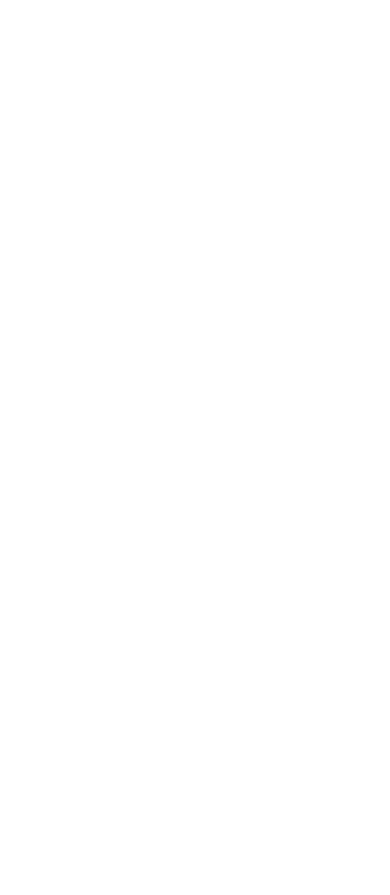
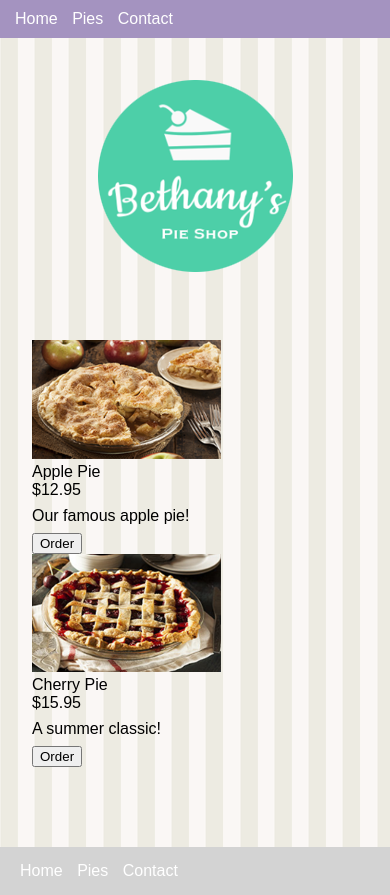
Before and after one commit to Neil1977/html-css-javascript-getting-started-start, a plain HTML site: page pies.html in a window 390 px wide. Before the commit the page ends 844 px from the top, so only its background shows below. Drawn offline with Linux system fonts and the light colour scheme.

Commit message:
responsive colums next

```diff
--- a/pies.html
+++ b/pies.html
@@ -0,0 +1,53 @@
+<!DOCTYPE html>
+<html lang="en">
+<head>
+    <meta charset="UTF-8">
+    <meta name="viewport" content="width=device-width, initial-scale=1.0">
+    <title>Pies | Bethany's Pie Shop</title>
+    <link rel="stylesheet" href="site.css" type="text/css" />
+
+</head>
+<body>
+    <header>
+        <nav>
+            <ul>
+                <li><a href="/">Home</a></li>
+                <li><a href="pies.html">Pies</a></li>
+                <li><a href="contact.html">Contact</a></li>
+            </ul>
+        </nav>
+    </header>
+    <main>
+        <aside><img src="images/logo.png" alt="Bethany's Pie Shop"></aside>
+        <article>
+           <section class="columns-desktop">
+            <div class="pie">
+                <img src="images/apple-pie.png" alt="Apple Pie" />
+                <div class ="title">Apple Pie</div>
+                <div class="price">$12.95</div>
+            </div>
+            <p class="desc">Our famous apple pie!</p>
+            <button data-order="apple-pie">Order</button>
+        </div>
+        <div class ="pie">
+            <img src="images/cherry-pie.png" alt="Cherry Pie">
+            <div class="columns">
+                <div class="title">Cherry Pie</div>
+                <div class="price">$15.95</div>
+            </div>
+            <p class="desc">A summer classic!</p>
+            <button data-order="cherry-pie">Order</button>
+        </div>
+        </section>
+    </main>
+    <footer>
+        <nav>
+            <ul>
+                <li><a href="/">Home</a></li>
+                <li><a href="pies.html">Pies</a></li>
+                <li><a href="contact.html">Contact</a></li>
+            </ul>
+        </nav>
+    </footer>
+</body>
+</html>
```
Also changed, not shown: contact.html (+1 -1 lines), index.html (+3 -2 lines).
